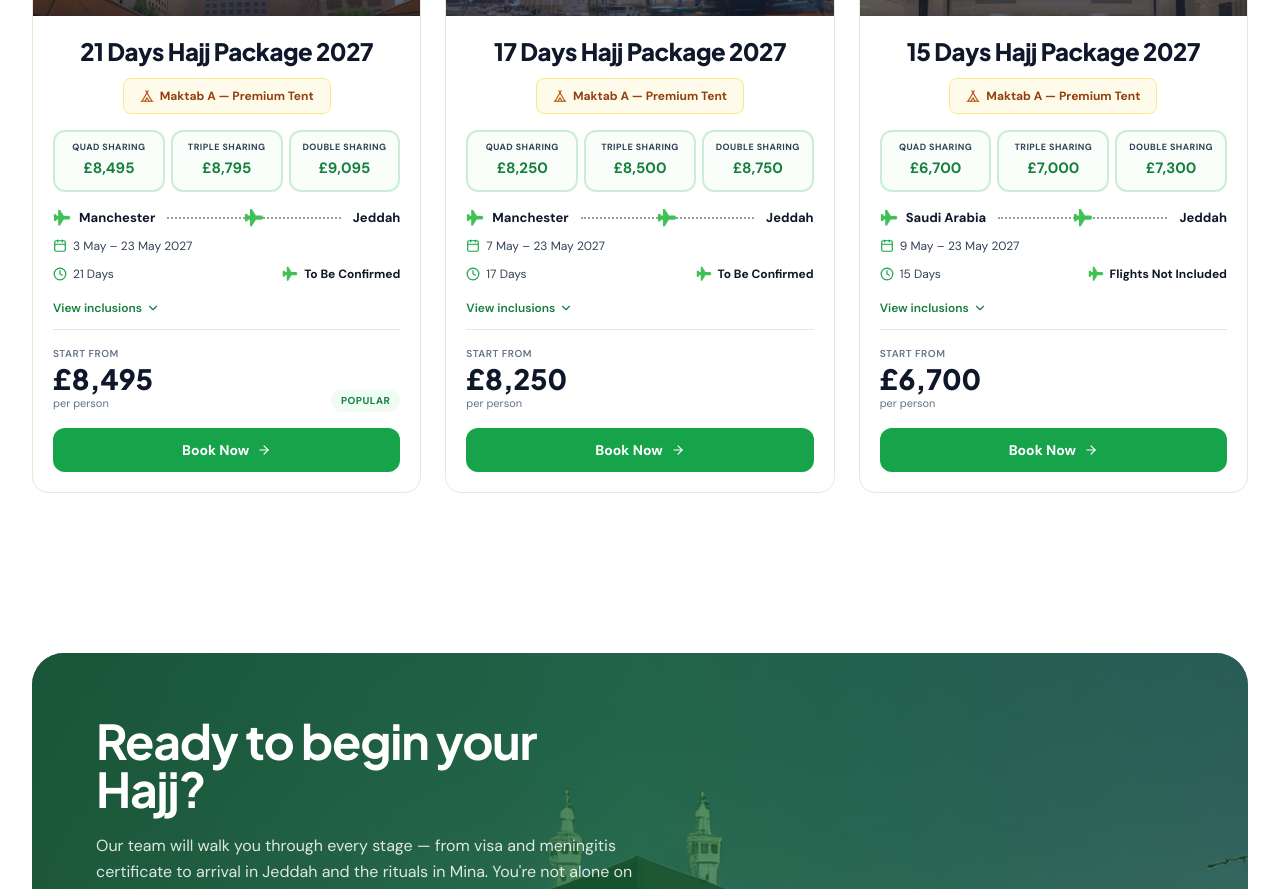
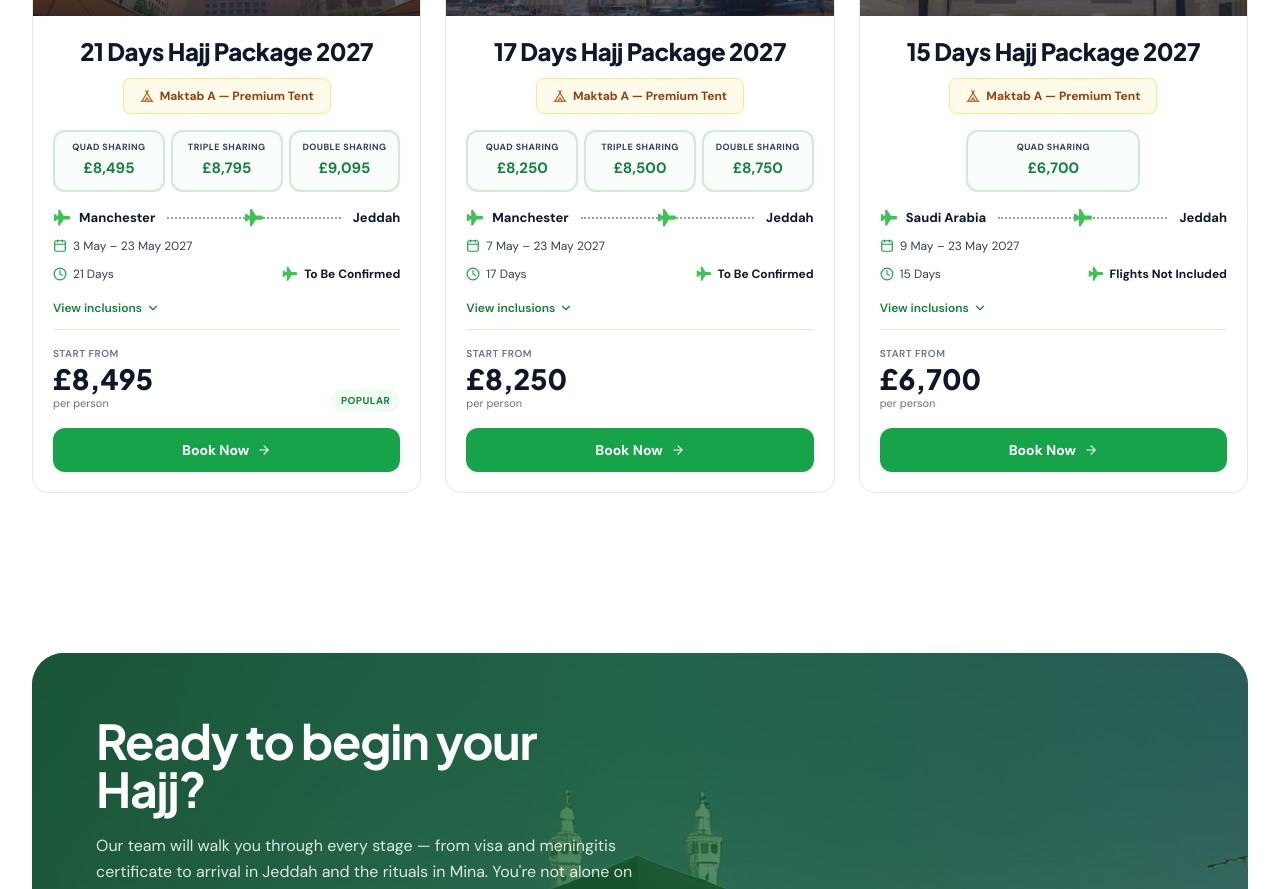
Before and after one commit to AbdullahArshadMeer/EastWestTravels, a Next.js app: page /packages/hajj in a window 1280 px wide. Shown: the part 1120-2009 px from the top of the page. Built offline with nearby package versions, Linux system fonts and the light colour scheme.

Commit message:
updatea package three

```diff
--- a/components/PackageCard.tsx
+++ b/components/PackageCard.tsx
@@ -67,12 +67,21 @@ export default function PackageCard({ pkg }: { pkg: Package }) {
         )}
 
         {/* Sharing options — single line, equal width */}
+       {/* Sharing options — adjusts layout based on count */}
         {pkg.sharingOptions && pkg.sharingOptions.length > 0 && (
-          <div className="grid grid-cols-3 gap-1.5 mb-4">
+          <div className={`mb-4 ${
+            pkg.sharingOptions.length === 1
+              ? "flex justify-center"
+              : pkg.sharingOptions.length === 2
+              ? "grid grid-cols-2 gap-1.5"
+              : "grid grid-cols-3 gap-1.5"
+          }`}>
             {pkg.sharingOptions.map((opt, i) => (
               <div
                 key={i}
-                className="text-center py-2.5 px-1 rounded-xl border-2 border-brand-600/20 bg-brand-50/40"
+                className={`text-center py-2.5 px-1 rounded-xl border-2 border-brand-600/20 bg-brand-50/40 ${
+                  pkg.sharingOptions!.length === 1 ? "w-1/2 min-w-[140px]" : ""
+                }`}
               >
                 <div className="text-[9px] font-bold text-ink-soft uppercase tracking-wider leading-tight">{opt.label}</div>
                 <div className="text-[15px] font-extrabold text-brand-700 mt-1">{opt.price}</div>
--- a/components/PackageDetail.tsx
+++ b/components/PackageDetail.tsx
@@ -132,13 +132,21 @@ export default function PackageDetail({ pkg }: { pkg: Package }) {
           </div>
         )}
 
-        {/* Sharing options (for non-Hajj packages) */}
+        {/* Sharing options (for packages without Maktab options) */}
         {!pkg.maktabOptions && pkg.sharingOptions && pkg.sharingOptions.length > 0 && (
-          <div className="grid grid-cols-1 sm:grid-cols-3 gap-3 mb-6">
+          <div className={`mb-6 ${
+            pkg.sharingOptions.length === 1
+              ? "flex justify-center"
+              : pkg.sharingOptions.length === 2
+              ? "grid grid-cols-1 sm:grid-cols-2 gap-3"
+              : "grid grid-cols-1 sm:grid-cols-3 gap-3"
+          }`}>
             {pkg.sharingOptions.map((opt, i) => (
               <div
                 key={i}
-                className="text-center py-3 px-4 rounded-xl border border-cream-200 bg-cream-50"
+                className={`text-center py-3 px-4 rounded-xl border border-cream-200 bg-cream-50 ${
+                  pkg.sharingOptions!.length === 1 ? "w-full sm:w-1/2 max-w-md" : ""
+                }`}
               >
                 <span className="text-sm text-ink">{opt.label} </span>
                 <span className="font-bold text-ink">{opt.price}</span>
--- a/data/packages.ts
+++ b/data/packages.ts
@@ -180,8 +180,6 @@ export const hajjPackages: Package[] = [
     startFrom: "£6,700",
     sharingOptions: [
       { label: "Quad Sharing", price: "£6,700" },
-      { label: "Triple Sharing", price: "£7,000" },
-      { label: "Double Sharing", price: "£7,300" },
     ],
     hotels: [
       { city: "Azizia", name: "Azizia Apartments", stars: 4, meal: "Half Board" },
```
